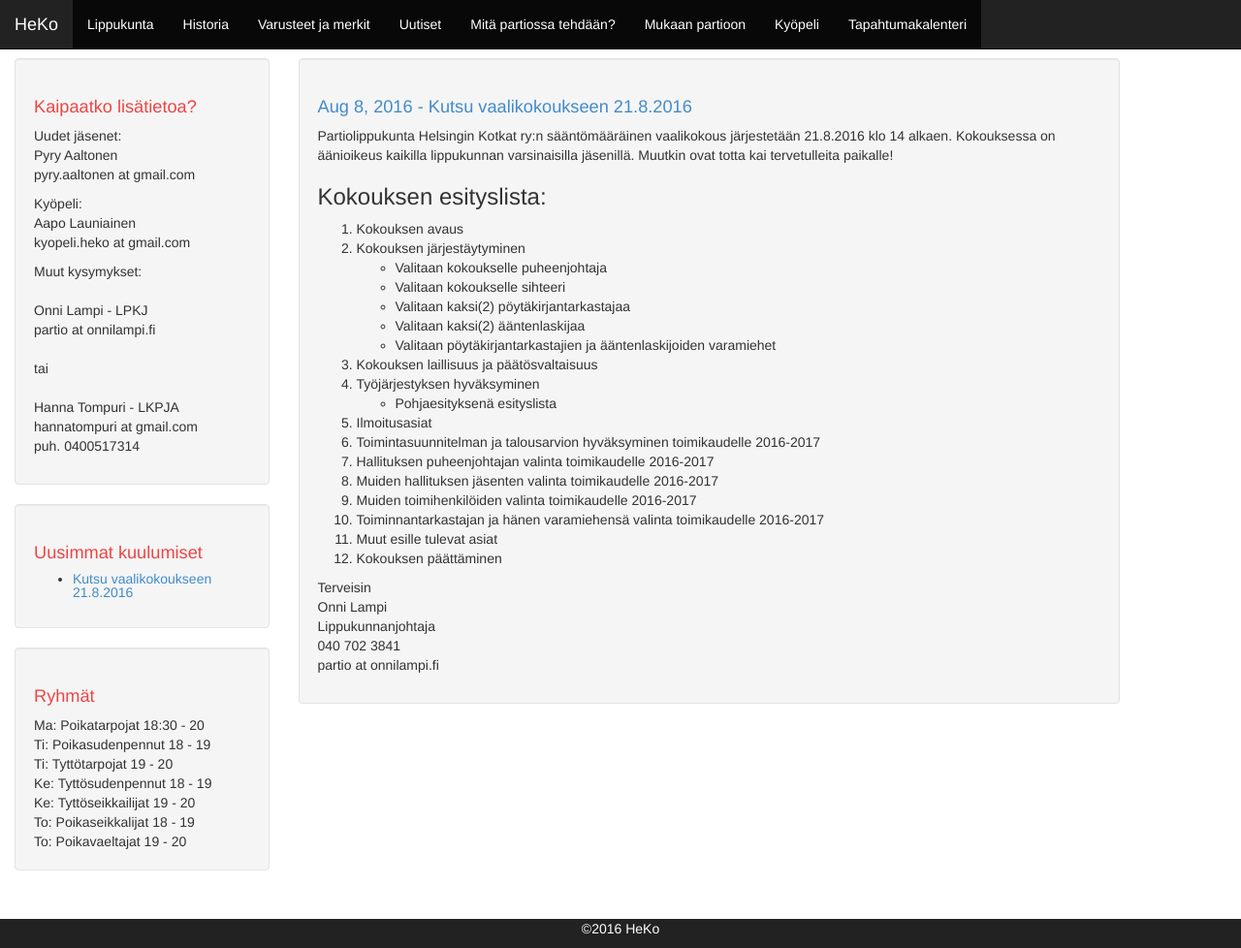
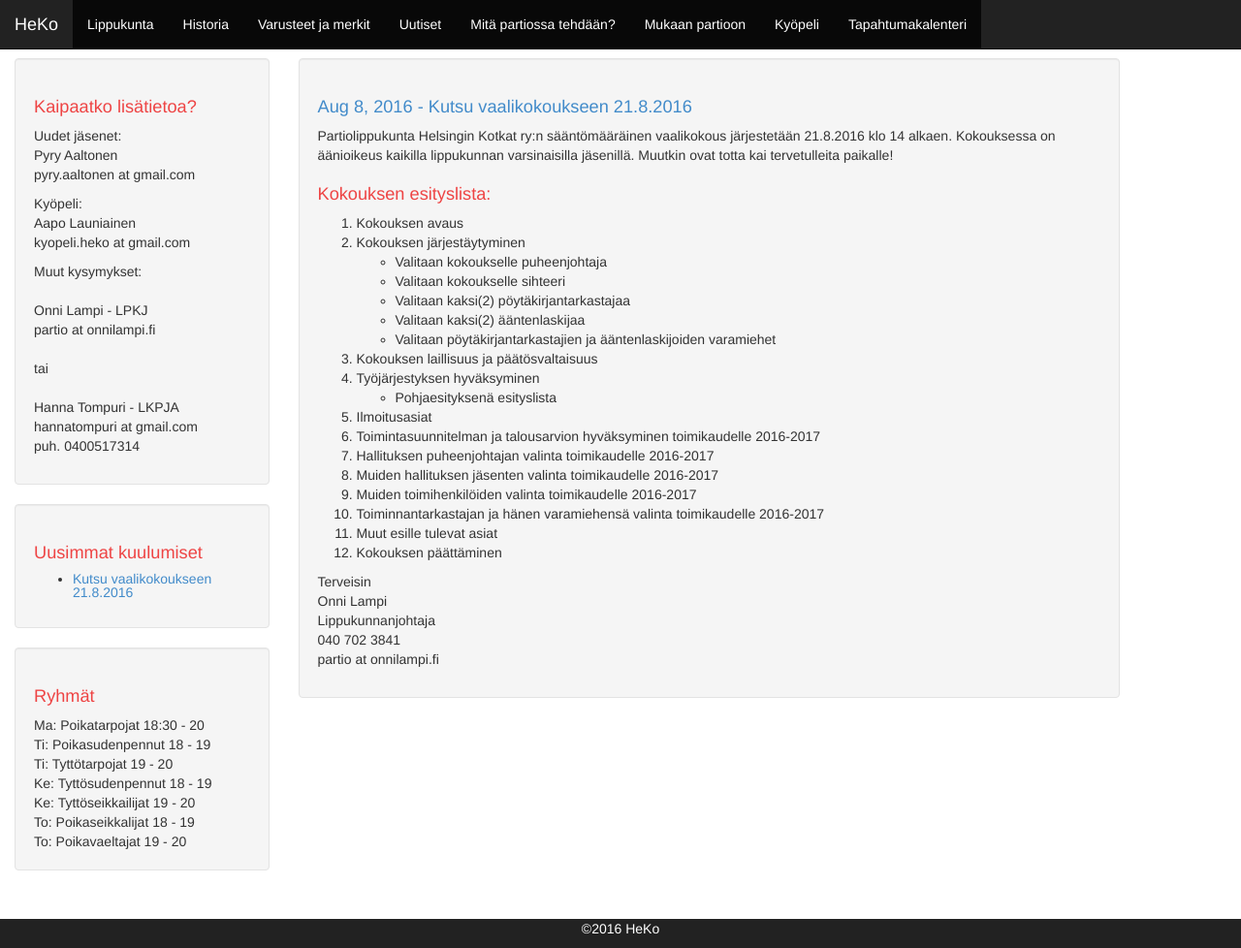
Before and after one commit to HelsinginKotkat/website, a Jekyll site: the page built from website/_posts/2016-08-08-vaalikokous.markdown, in a window 1280 px wide and 978 px high. Shown: the whole window at 97% size. Built offline with Jekyll 4.4.1, drawn with Linux system fonts in a browser that asks for light colours.

Commit message:
Clean up the template

```diff
--- a/website/_config.yml
+++ b/website/_config.yml
@@ -15,13 +15,12 @@ github: 'helsinginkotkat/website'
 # The 'comments' setting enables comments. You'll need to select either
 # disqus or isso below to choose a comment system. Individual posts can
 # override 'comments' to disable on a post-by-post basis.
-comments: false
 
 
-paginate: 3
 
 highlighter: rouge
 markdown: kramdown
-gems: ['jekyll-paginate']
+include: ['_pages']
+
 
 exclude: ['README.md', 'LICENSE']
--- a/website/_includes/header.html
+++ b/website/_includes/header.html
@@ -29,6 +29,7 @@
               </div>
               <div class="collapse navbar-collapse" id="bs-example-navbar-collapse-1">
                 <ul class="nav navbar-nav">
+                    <li class="active visible-xs-block"><a href="{{ site.baseurl }}/ryhmät">Ryhmät</a></li>
                     <li class="active"><a href="{{ site.baseurl }}/lpk">Lippukunta</a></li>
                     <li class="active"><a href="{{ site.baseurl }}/historia">Historia</a></li>
                     <li class="active"><a href="{{ site.baseurl }}/varusteet">Varusteet ja merkit</a></li>
--- a/website/_includes/sidebar.html
+++ b/website/_includes/sidebar.html
@@ -32,19 +32,11 @@ puh. 0400517314
     <h1>Uusimmat kuulumiset</h1>
     <ul>
         {% for post in site.posts limit:5 %}
-        <li><a href="{{ site.baseurl}}{{ post.url }}.html">{{ post.title }}</a></li>
+        <li><a href="{{ site.baseurl}}{{ post.url }}">{{ post.title }}</a></li>
         {% endfor %}
     </ul>
 </div>
 
 <div class="sidebar well">
-    <h1>Ryhmät</h1>
-
-    Ma: Poikatarpojat 18:30 - 20<br>
-    Ti: Poikasudenpennut 18 - 19<br>
-    Ti: Tyttötarpojat 19 - 20<br>
-    Ke: Tyttösudenpennut 18 - 19<br>
-    Ke: Tyttöseikkailijat 19 - 20<br>
-    To: Poikaseikkalijat 18 - 19<br>
-    To: Poikavaeltajat 19 - 20<br>
+    {% include ryhmat-list.html %}
 </div>
--- a/website/_layouts/post.html
+++ b/website/_layouts/post.html
@@ -8,26 +8,11 @@
         <div class="col-md-9">
           <div class="article">
             <div class="well">
-                <h1><a href="{{ site.baseurl}}{{ page.url }}.html">{{ page.date | date: "%b %-d, %Y" }} - {{ page.title }}</a></h1>
-            {% if site.comments and page.comments %}
-                {% if site.disqus != '' %}
-                <p class="author"><a href="#disqus_thread" data-disqus-identifier="{{ page.url | slugify }}">Comments</a></p>
-                {% elsif site.isso != '' %}
-                <p class="author"><a href="{{ site.baseurl }}{{ page.url }}{{ site.isso_suffix }}#isso-thread">Comments</a></p>
-                {% endif %}
-            {% endif %}
+                <h1><a href="{{ site.baseurl}}{{ page.url }}">{{ page.date | date: "%b %-d, %Y" }} - {{ page.title }}</a></h1>
             <div class="post-content">
             {{ content }}
             </div>
             </div>
-          </div>
-          <div class="pagination">
-              {% if page.next %}
-                <a class="btn btn-default" href="{{ site.baseurl}}{{ page.next.url }}" class="next">Newer Post</a>
-              {% endif %}
-              {% if page.previous %}
-                <a class="btn btn-default" href="{{ site.baseurl}}{{ page.previous.url }}" class="previous">Older Post</a>
-              {% endif %}
           </div>
         </div>
     </div>
--- a/website/uutiset.html
+++ b/website/_pages/uutiset.html
@@ -18,7 +18,7 @@ permalink: /uutiset/
     <ul>
         {% endif %}
         {% endunless %}
-        <li><a href="{{ site.baseurl}}{{ post.url }}.html">{{ post.date | date: "%b %-d" }} - {{ post.title }}</a></li>
+        <li><a href="{{ site.baseurl}}{{ post.url }}">{{ post.date | date: "%b %-d" }} - {{ post.title }}</a></li>
         {% endfor %}
     </ul>
 </div>
--- a/website/_posts/2016-08-08-vaalikokous.markdown
+++ b/website/_posts/2016-08-08-vaalikokous.markdown
@@ -2,13 +2,12 @@
 layout: post
 title:  "Kutsu vaalikokoukseen 21.8.2016"
 date:   2016-08-08 13:10:43 +0300
-permalink: /uutiset/vaalikokous-2016
-categories: jekyll update
+permalink: /uutiset/vaalikokous-2016/
 ---
 Partiolippukunta Helsingin Kotkat ry:n sääntömääräinen vaalikokous järjestetään 21.8.2016 klo 14 alkaen. Kokouksessa on äänioikeus kaikilla lippukunnan varsinaisilla jäsenillä. Muutkin ovat totta kai tervetulleita paikalle!
 
 
-### Kokouksen esityslista:
+# Kokouksen esityslista:
 
 1. Kokouksen avaus
 2. Kokouksen järjestäytyminen
```
Also changed, not shown: website/_includes/ryhmat-list.html (added, +10 -0 lines), website/_pages/ryhmat.html (added, +11 -0 lines), website/_pages/historia.html (renamed from website/historia.html), website/_pages/kyopeli.html (renamed from website/kyopeli.html), website/_pages/lippukunta.html (renamed from website/lippukunta.html), website/_pages/mukaan.html (renamed from website/mukaan.html), website/_pages/partio.html (renamed from website/partio.html), website/_pages/tapahtumat.html (renamed from website/tapahtumat.html), website/_pages/varusteet.html (renamed from website/varusteet.html), 1 other file.
